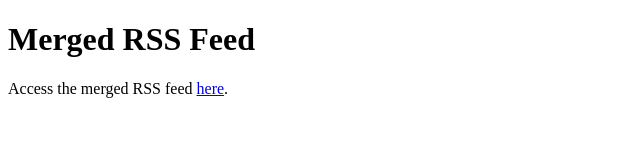
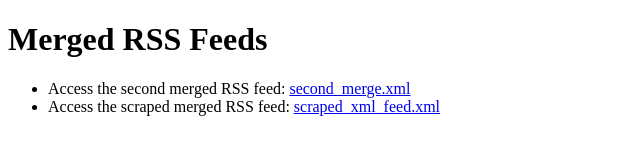
Before and after one commit to ThatsRight-ItsTJ/RSS-feed-to-Xpath, a plain HTML site: page index.html in a window 1280 px wide. Shown: the whole page, without its empty margins (0-640 px from the left). Drawn offline with Linux system fonts and the light colour scheme.

Commit message:
Update index.html

```diff
--- a/index.html
+++ b/index.html
@@ -4,10 +4,13 @@
 <head>
     <meta charset="UTF-8">
     <meta name="viewport" content="width=device-width, initial-scale=1.0">
-        <title>Merged RSS Feed</title>
+    <title>Merged RSS Feeds</title>
 </head>
 <body>
-        <h1>Merged RSS Feed</h1>
-        <p>Access the merged RSS feed <a href="second_merge.xml">here</a>.</p>
+    <h1>Merged RSS Feeds</h1>
+    <ul>
+        <li>Access the second merged RSS feed: <a href="second_merge.xml">second_merge.xml</a></li>
+        <li>Access the scraped merged RSS feed: <a href="scraped_xml_feed.xml">scraped_xml_feed.xml</a></li>
+    </ul>
 </body>
 </html>
```
Lines whose indentation alone changed are shown as unchanged.
